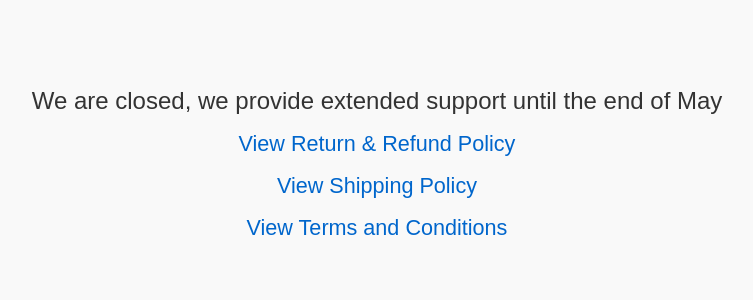
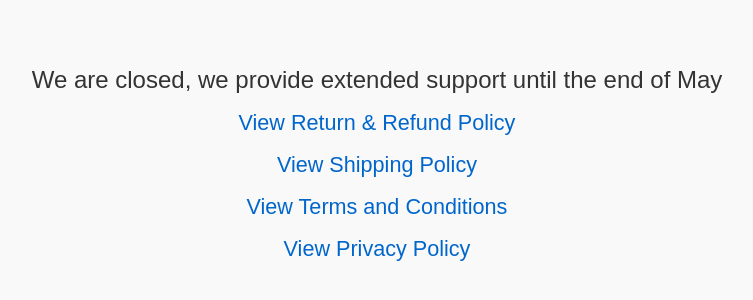
Before and after one commit to SilkMaple/silkmaple, a plain HTML site: page index.html in a window 1280 px wide. Shown: the part 236-536 px from the top of the page, without its empty margins (263-1016 px from the left). Drawn offline with Linux system fonts and the light colour scheme.

Commit message:
Update index.html

```diff
--- a/index.html
+++ b/index.html
@@ -36,6 +36,7 @@
     <a href="returnandrefund.html">View Return & Refund Policy</a>
     <a href="shippingpolicy.html">View Shipping Policy</a>
     <a href="terms.html">View Terms and Conditions</a>
+    <a href="privacy.html">View Privacy Policy</a>
   </div>
 </body>
 </html>
```
